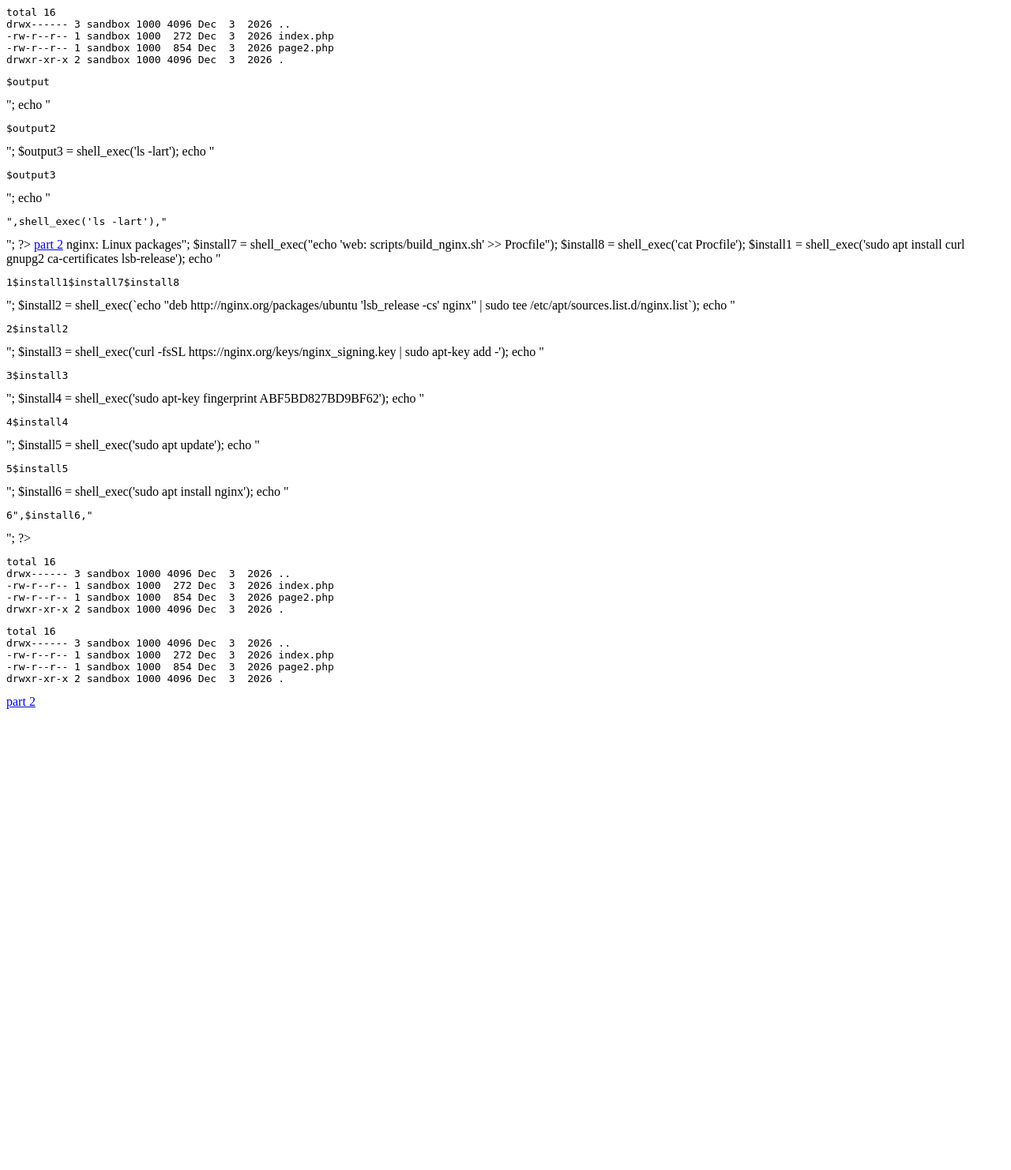
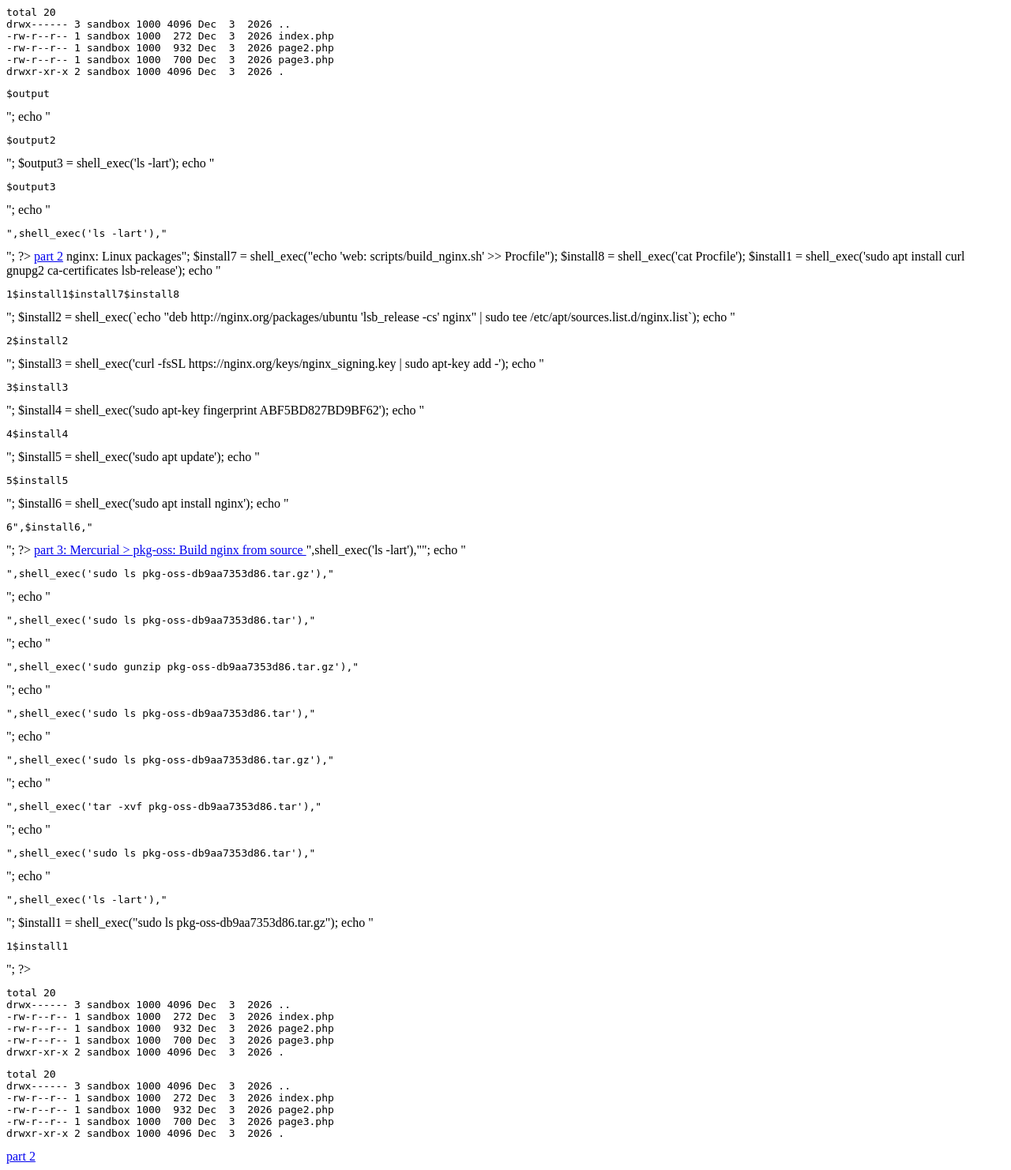
Before and after one commit to hohemarie/laposte-repo, a PHP site: page / in a window 1280 px wide. Shown: the whole page at 79% size. Before the commit the page ends 898 px from the top, so only its background shows below. Run offline with PHP 8.4, Linux system fonts and the light colour scheme.

Commit message:
git new commit

```diff
--- a/page2.php
+++ b/page2.php
@@ -16,3 +16,4 @@
 $install6 = shell_exec('sudo apt install nginx');
 echo "<pre>6",$install6,"</pre>";
 ?>
+<a href="page3.php">part 3: Mercurial > pkg-oss: Build nginx from source </a>
--- /dev/null
+++ b/page3.php
@@ -0,0 +1,15 @@
+<?php
+echo "<pre>",shell_exec('ls -lart'),"</pre>";
+echo "<pre>",shell_exec('sudo ls pkg-oss-db9aa7353d86.tar.gz'),"</pre>";
+echo "<pre>",shell_exec('sudo ls pkg-oss-db9aa7353d86.tar'),"</pre>";
+echo "<pre>",shell_exec('sudo gunzip pkg-oss-db9aa7353d86.tar.gz'),"</pre>";
+echo "<pre>",shell_exec('sudo ls pkg-oss-db9aa7353d86.tar'),"</pre>";
+echo "<pre>",shell_exec('sudo ls pkg-oss-db9aa7353d86.tar.gz'),"</pre>";
+echo "<pre>",shell_exec('tar -xvf pkg-oss-db9aa7353d86.tar'),"</pre>";
+echo "<pre>",shell_exec('sudo ls pkg-oss-db9aa7353d86.tar'),"</pre>";
+echo "<pre>",shell_exec('ls -lart'),"</pre>";
+
+$install1 = shell_exec("sudo ls pkg-oss-db9aa7353d86.tar.gz");
+echo "<pre>1$install1</pre>";
+
+?>
```
Also changed, not shown: 1 other file.
